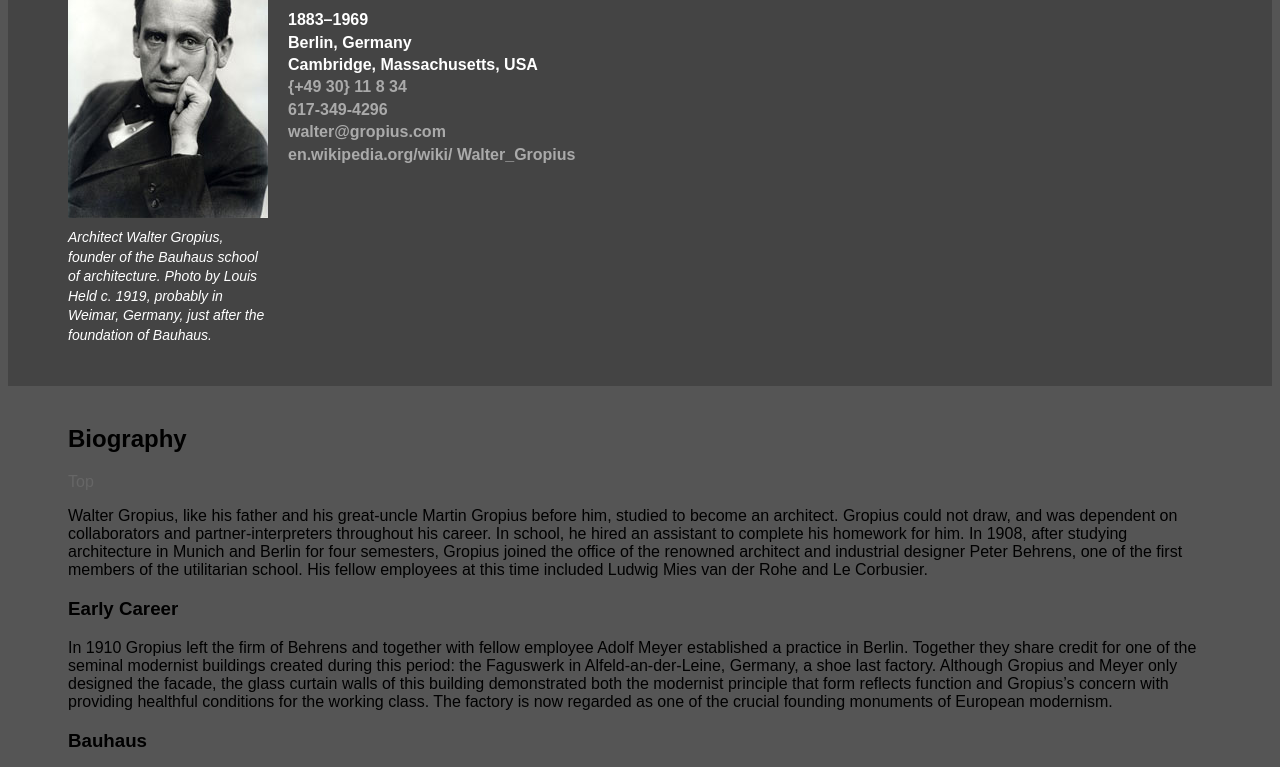
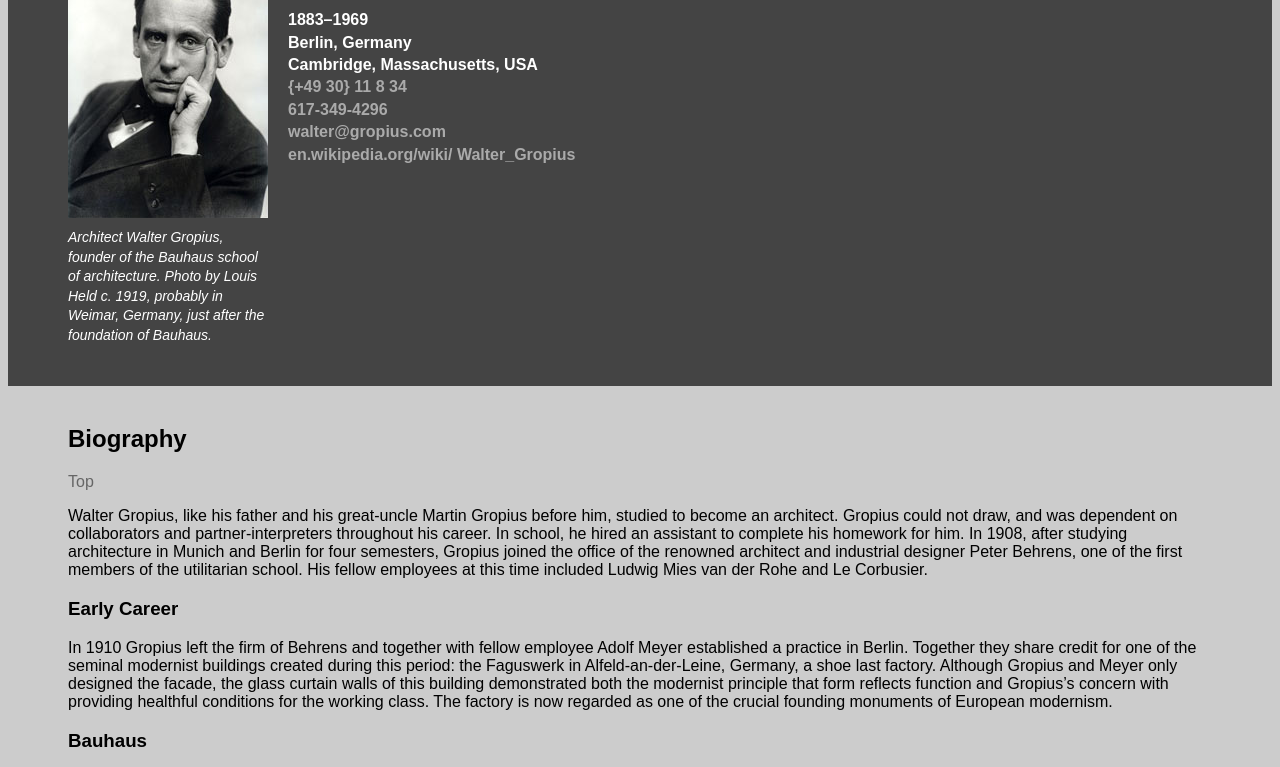
Before and after one commit to jairocuadra/TECH272, a plain HTML site: page Project_2_Cuadra/gropius_8.html in a window 1280 px wide. Shown: the part 151-918 px from the top of the page. Drawn offline with Linux system fonts and the light colour scheme.

Commit message:
Update background color and add clear div in gropius_8.html

```diff
--- a/Project_2_Cuadra/gropius_8.html
+++ b/Project_2_Cuadra/gropius_8.html
@@ -17,7 +17,7 @@
             }
 
             /* STRUCTURE */
-            body {background-color: #555;}
+            body {background-color: #ccc;}
             #wrap {background-color: #ddd;
             width: 100%; max-width: 800px;
             margin:0 auto 0 auto;}
@@ -218,6 +218,7 @@
             <small> {<a href="https://en.wikipedia.org/wiki/MetLife_Building"
             target="_blank">https://en.wikipedia.org/wiki/MetLife_Building</a>, <time datetime="2016-02-01">2/1/2016</time>}</small>
         </section><!-- closes projects -->
+        <div style="clear: both;"></div>
         <footer>
             <p>Text and images from <a href="https:en.wikipedia.org/wiki/ Walter_Gropius" target="_blank">Wikipedia</a></strong></p>
         </footer>
```
